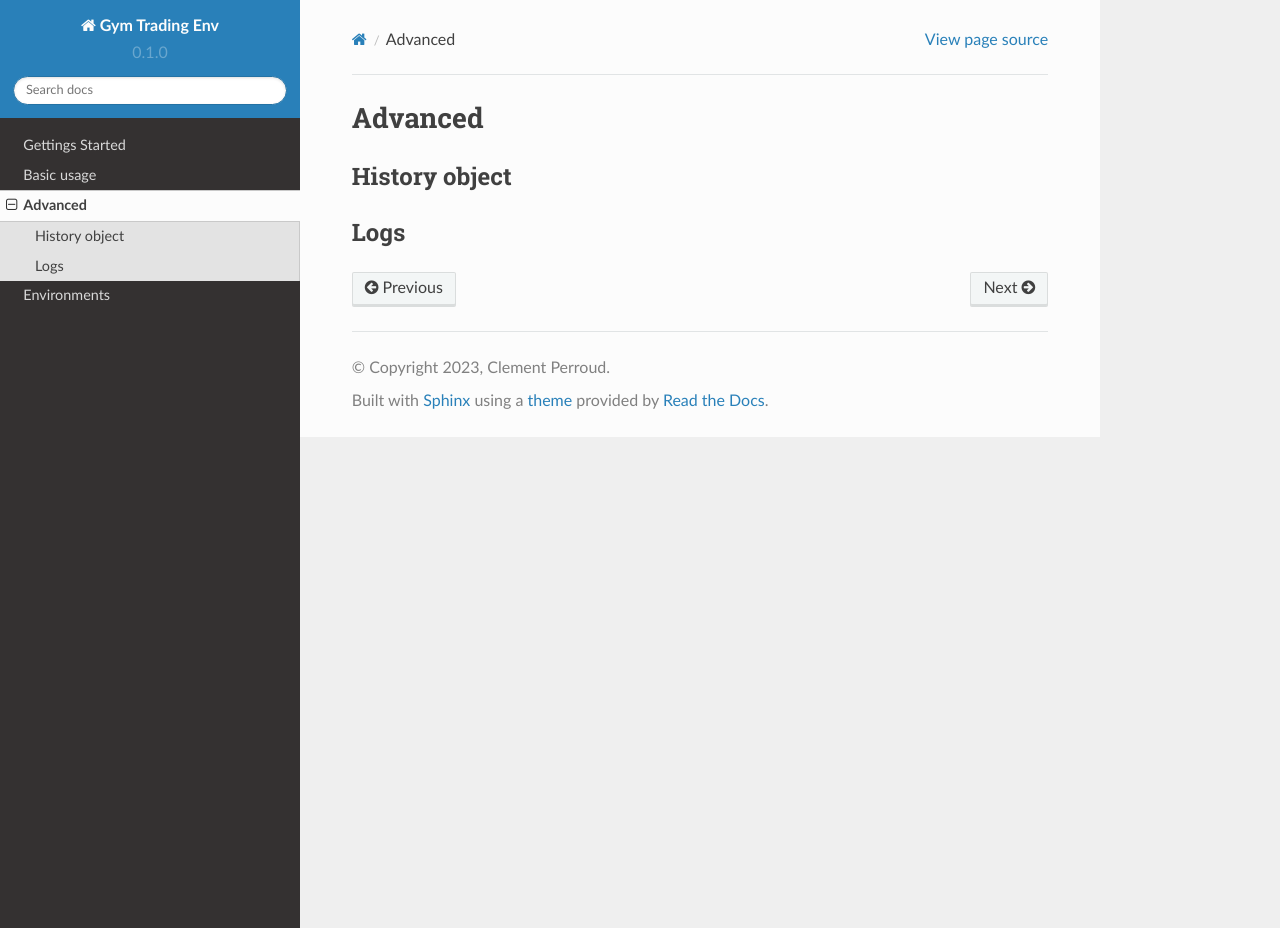
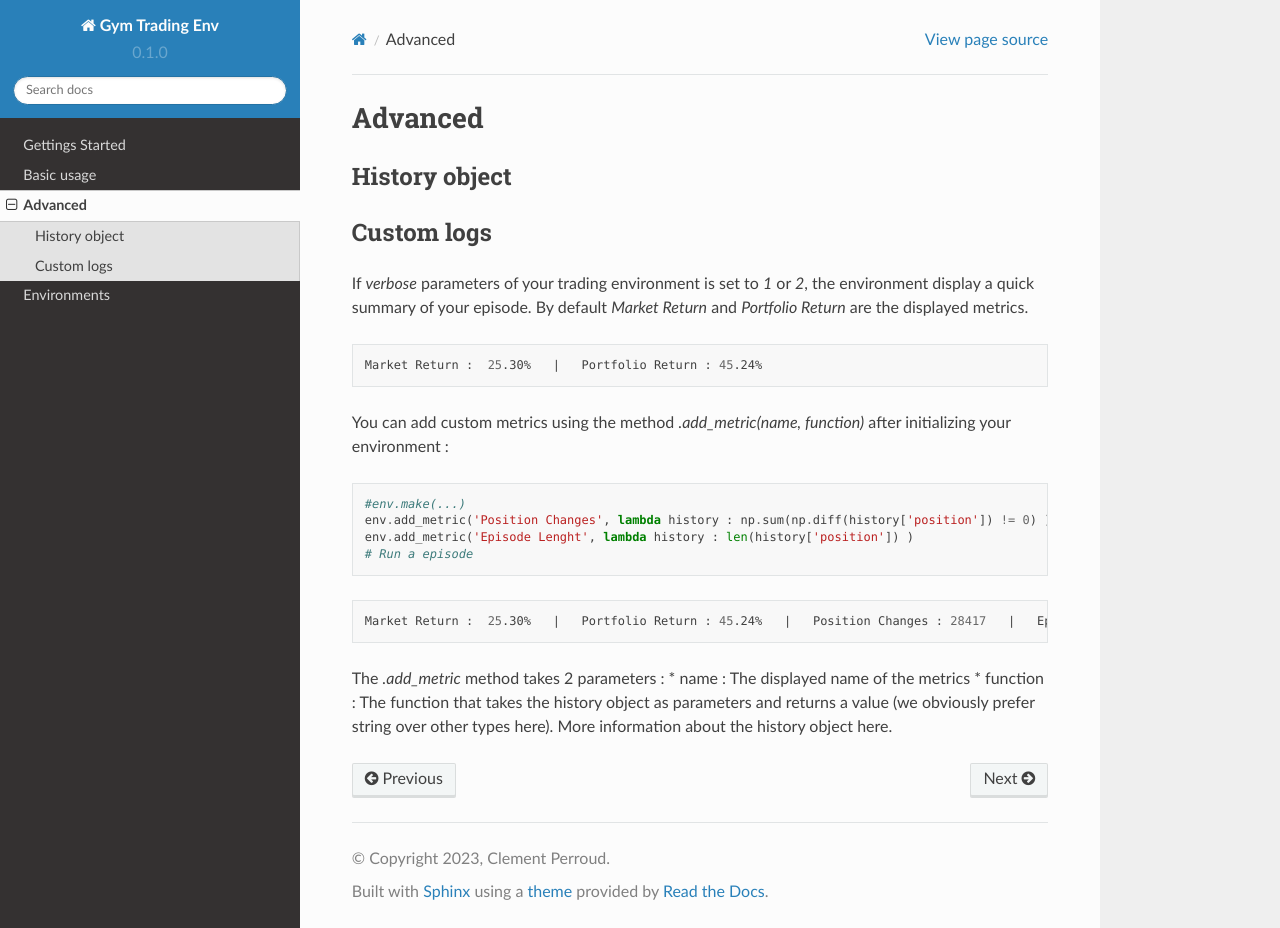
Before and after one commit to ClementPerroud/Gym-Trading-Env, a Sphinx documentation site: the page built from docs/source/advanced_usage.rst, in a window 1280 px wide and 928 px high. Built offline with Sphinx 7.4.7 and the Read the Docs theme 2.0.0, drawn with Linux system fonts in a browser that asks for light colours; pages that are not in the unit, such as notebooks, are missing from menus.

Commit message:
Update advanced_usage.rst

```diff
--- a/docs/source/advanced_usage.rst
+++ b/docs/source/advanced_usage.rst
@@ -5,5 +5,28 @@ History object
 --------------
 
 
-Logs
+Custom logs
 -------------
+
+If `verbose` parameters of your trading environment is set to `1` or `2`, the environment display a quick summary of your episode. By default `Market Return` and `Portfolio Return` are the displayed metrics.
+
+.. code-block:: bash
+
+  Market Return :  25.30%   |   Portfolio Return : 45.24%
+
+You can add custom metrics using the method `.add_metric(name, function)` after initializing your environment :
+
+.. code-block:: python
+
+  #env.make(...)
+  env.add_metric('Position Changes', lambda history : np.sum(np.diff(history['position']) != 0) )
+  env.add_metric('Episode Lenght', lambda history : len(history['position']) )
+  # Run a episode
+
+.. code-block:: bash
+
+  Market Return :  25.30%   |   Portfolio Return : 45.24%   |   Position Changes : 28417   |   Episode Lenght : 33087
+
+The `.add_metric` method takes 2 parameters :
+* name : The displayed name of the metrics
+* function : The function that takes the history object as parameters and returns a value (we obviously prefer string over other types here). More information about the history object here.
```
